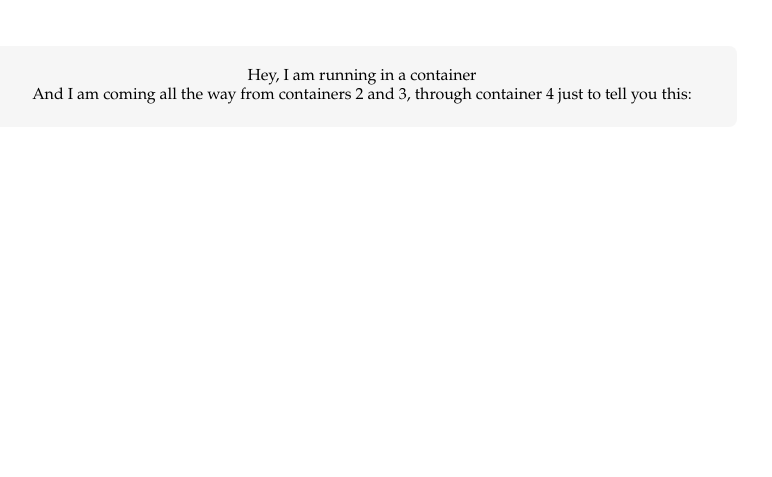
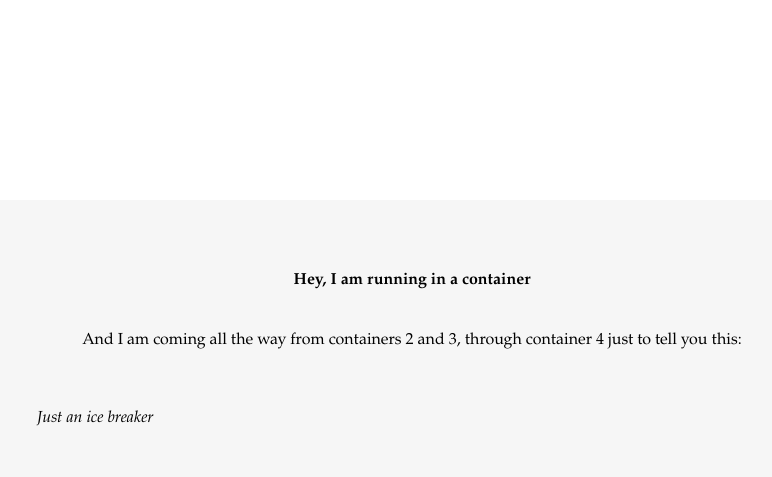
Before and after one commit to ddiazsouto/Sentencer, a Flask app: page / in a window 1280 px wide. Shown: the top 477 px of the page, without its empty margins (213-985 px from the left). Run offline with Flask 2, Linux system fonts and the light colour scheme; data that the repository does not hold is empty.

Commit message:
last touches

```diff
--- a/Service1/templates/main.html
+++ b/Service1/templates/main.html
@@ -57,14 +57,15 @@
 
 
             div{
-    /* background-color: lightblue; width: 20px; padding: 50px;     */
+    /* background-color: lightblue; width: 20px;      */
 
+    padding: 50px;
     position:fixed;
     border-radius:8px;
     width:750px;
     /* height:510px; */
     background:#eeeeee88;
-    left:200px; */
+    left:200px;
     top:200px;
 
     }
@@ -81,13 +82,14 @@
 
         <br><br>
     <div>
-       <center>  <h4></h1>Hey, I am running in a container</h4>
+       <center>  <h4>Hey, I am running in a container</h4>
        <br>
 
        And I am coming all the way from containers 2 and 3, through container 4 just to tell you this: <br>
-       <h1>{{var}}</h1>
+       <h1>{{var}}</h1><br><br></center>
+       <i>Just an ice breaker</i>
 
-       </center>
+
 
     </div>
 
```
